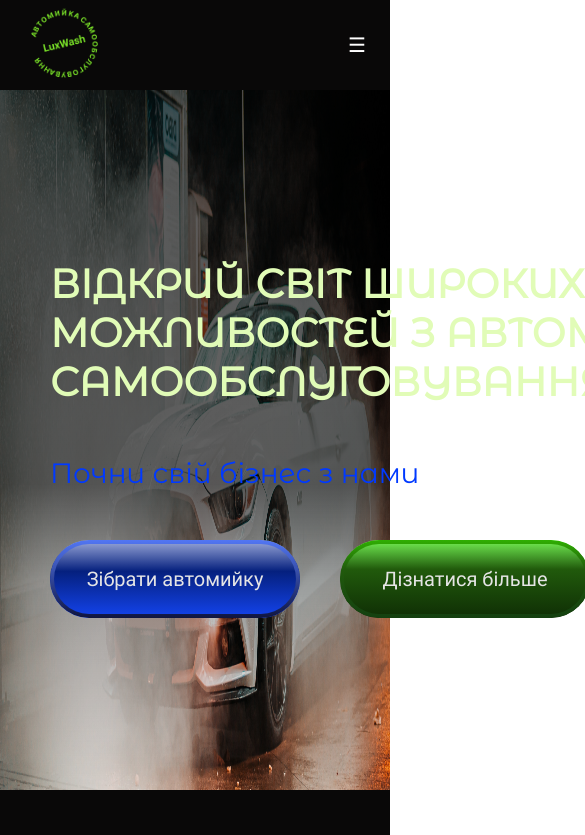
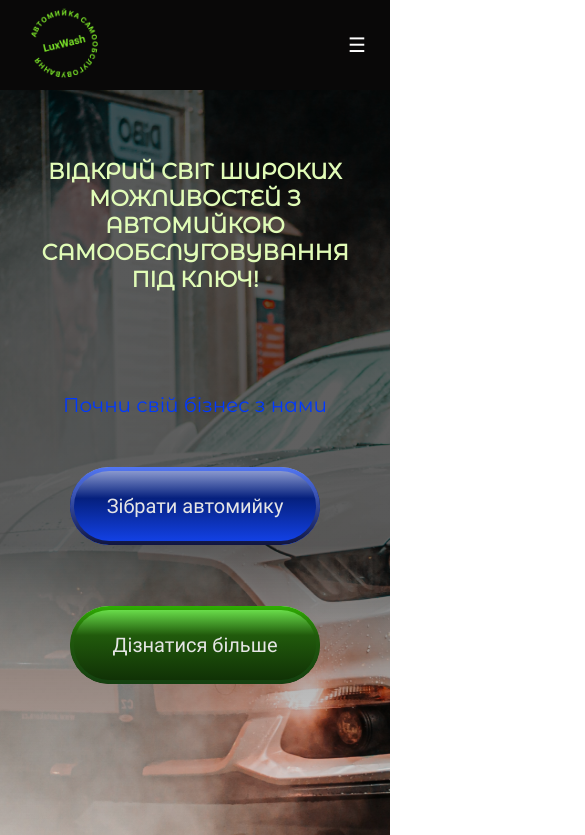
Before and after one commit to OlegGre4ka/lux-wash-app, a React (Create React App) app: page / in a window 390 px wide. Shown: the top 835 px of the page, 585 px wide, since content can reach past the window. Built offline with nearby package versions, Linux system fonts and the light colour scheme.

Commit message:
short mobile version

```diff
--- a/src/appStyled.js
+++ b/src/appStyled.js
@@ -14,6 +14,14 @@ const Text = styled.span`
   font-weight: ${props => props.fontWeight ? props.fontWeight : "400"};
   margin-bottom: ${props => props.marginBottom ? props.marginBottom : "50px"};
   text-transform: ${props => props.textDecoration && props.textDecoration};
+  white-space: normal;
+
+  @media (max-width:480px){
+    font-size: ${props => props.fontSizeMobile && props.fontSizeMobile};
+    width: 307px;
+    height: ${props => props.heightMobile ? props.heightMobile : "185px"};
+    text-align: center;
+  }
 `
 const borderAnimation = keyframes`
 0% {
@@ -76,5 +84,13 @@ const FlexBox = styled.div`
   align-items: ${props => props.alignItems ? props.alignItems : null};
   width: ${props => props.width ? props.width : ""};
   padding: ${props => props.padding ? props.padding : ""};
+
+  @media (max-width:480px){
+    display: ${({displayMobile}) => displayMobile ? displayMobile : null};
+    flex-direction: ${({flexDirectionMobile}) => flexDirectionMobile ? flexDirectionMobile : null};
+    width: ${props => props.width ? props.width : ""};
+    padding: ${props => props.padding ? props.padding : ""};
+  }
+
 `
 export { AppWrapper, Text, MenuLink, HrefLink, FlexBox }
--- a/src/components/Footer/index.jsx
+++ b/src/components/Footer/index.jsx
@@ -16,10 +16,10 @@ export default function Footer() {
                 <MenuLink to="/contacts" isBorderBottom={true} fontSize="20px" marginLeft="0px" marginBottom="30px">Контакти</MenuLink>
                 <MenuLink to="/" isBorderBottom={true} fontSize="20px" marginLeft="0px">FAQ</MenuLink>
             </FlexBox>
-            <FlexBox alignItems="center">
+            <FlexBox alignItems="center" displayMobile="none">
                 <img src={MiddleLogo} width="163" height="163" alt="FooterLogo" />
             </FlexBox>
-            <FlexBox width="386px" padding="43px 0px 0px 0px">
+            <FlexBox width="386px" padding="43px 0px 0px 0px" displayMobile="none">
                 <FlexBox flexDirection="column" width="152px">
                     <Text marginBottom="101px">Адреса:</Text>
                     <Text marginBottom="35px">Телефон:</Text>
--- a/src/components/Footer/styled.js
+++ b/src/components/Footer/styled.js
@@ -8,5 +8,9 @@ const FooterWrapper = styled.footer`
  color: white;
  background-color: #090808;
  padding: 0px 58px;
+
+//  @media (max-width:480px){
+//     display: none;
+//   }
 `
 export { FooterWrapper }
--- a/src/components/UI/Button/index.jsx
+++ b/src/components/UI/Button/index.jsx
@@ -1,10 +1,11 @@
 import React from "react";
 import BtnStyled from "./styled.js";
 
-export default function Button({ children, backgroundColor, hoverBackgroundColor, borderColor }) {
+export default function Button({ children, backgroundColor, hoverBackgroundColor, borderColor, marginBottomMobile }) {
     return <BtnStyled
         backgroundColor={backgroundColor}
         hoverBackgroundColor={hoverBackgroundColor}
         borderColor={borderColor}
+        marginBottomMobile={marginBottomMobile}
     >{children}</BtnStyled>
 }
--- a/src/components/UI/Button/styled.js
+++ b/src/components/UI/Button/styled.js
@@ -10,7 +10,6 @@ const BtnStyled = styled.button`
   margin-right: 40px;
   color: #e5e5e5;
   border: none;
-  // border: 4px solid ${props => props.borderColor ? props.borderColor : "linear-gradient(#2faf02 0%, #215a0c 37.5%, #144010 100%)"};
   border-radius: 90px;
   background: ${props => props.backgroundColor ? props.backgroundColor : "linear-gradient(180deg, #74f154 0%, #215a0c 37.5%, #0f2e05 100%)"};
   cursor: pointer;
@@ -30,5 +29,8 @@ const BtnStyled = styled.button`
   &:hover{
     background: ${props => props.hoverBackgroundColor ? props.hoverBackgroundColor : "linear-gradient(180deg, #0a3300 0%, #215a0c 37.5%, #0f2e05 100%)"};
   }
+  @media (max-width:480px){
+    margin-bottom: ${({marginBottomMobile}) => marginBottomMobile && marginBottomMobile}
+  }
 `
 export default BtnStyled;
--- a/src/containers/Home/index.jsx
+++ b/src/containers/Home/index.jsx
@@ -5,14 +5,23 @@ import Button from "./../../components/UI/Button";
 export default function Home() {
     return (
         <TopContent>
-            <MessagesBlock>
-                <Text fontFamily="Montserrat Alternates" fontSize="40px" textDecoration="uppercase" fontWeight="700">Відкрий світ широких<br /> можливостей з автомийкою<br /> самообслуговування під ключ!</Text>
-                <Text fontFamily="Montserrat Alternates" color="#0039FF" fontSize="28px" fontWeight="500">Почни свій бізнес з нами</Text>
-                <FlexBox>
+            <MessagesBlock paddingTopMobile="68px">
+                <Text
+                    fontFamily="Montserrat Alternates"
+                    fontSize="40px"
+                    textDecoration="uppercase"
+                    fontWeight="700"
+                    fontSizeMobile="22px">
+                    Відкрий світ широких можливостей з автомийкою самообслуговування під ключ!
+                </Text>
+                <Text fontFamily="Montserrat Alternates" color="#0039FF" fontSize="28px" fontWeight="500"
+                    fontSizeMobile="20px" heightMobile="24px">Почни свій бізнес з нами</Text>
+                <FlexBox flexDirectionMobile="column" width="250px">
                     <Button
                         backgroundColor="linear-gradient(180deg, #8998ce 5.21%, #05207e 40.1%, #1342e8 96.87%)"
                         hoverBackgroundColor="linear-gradient(180deg, #071958 5.21%, #05207e 40.1%, #001b7a 96.87%)"
                         borderColor="linear-gradient(#5276f3 0%, #10153f 100%)"
+                        marginBottomMobile="61px"
                     >Зібрати автомийку</Button>
                     <Button>Дізнатися більше</Button>
                 </FlexBox>
--- a/src/containers/Home/styled.js
+++ b/src/containers/Home/styled.js
@@ -1,17 +1,31 @@
 import styled from "styled-components";
 import MainCarImage from "./../../assets/MainCarImage.png";
+import MobileCarImage from "./../../assets/MobileCarImage.png";
 
 const TopContent = styled.div`
   height: 700px;
   background-blend-mode: multiply;
   background-image: url(${MainCarImage}), linear-gradient(180deg, rgba(6,6,6,0.64) 56.36%, rgba(6,6,6,0.334414) 69.82%, rgba(6,6,6,0) 100%);
   background-size: 100% 700px;
+
+  @media (max-width:480px){
+      display: flex;
+      justify-content: center;
+      height: 808px;
+      background-image: url(${MobileCarImage}), linear-gradient(180deg, rgba(6,6,6,0.64) 56.36%, rgba(6,6,6,0.334414) 69.82%, rgba(6,6,6,0) 100%);
+      background-size: 100% 808px;
+    }
 `
 const MessagesBlock = styled.div`
   display: flex;
   flex-direction: column;
-  width: 825px;
   margin-left: 50px;
   padding-top: 169px;
+
+  @media (max-width:480px){
+    align-items: center;
+    margin-left: 0px;
+    padding-top: ${({paddingTopMobile}) => paddingTopMobile && paddingTopMobile}
+  }
 `
 export { TopContent, MessagesBlock }
```
Also changed, not shown: src/assets/MobileCarImage.png (added).
